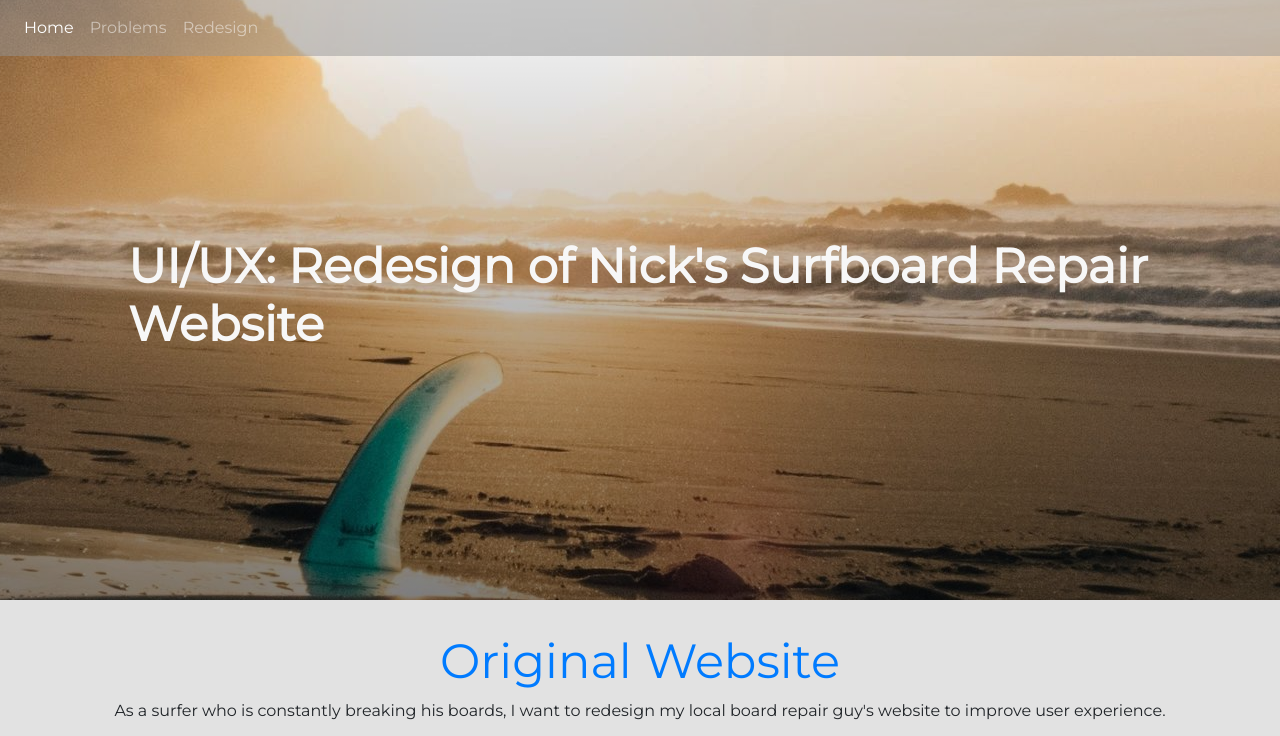
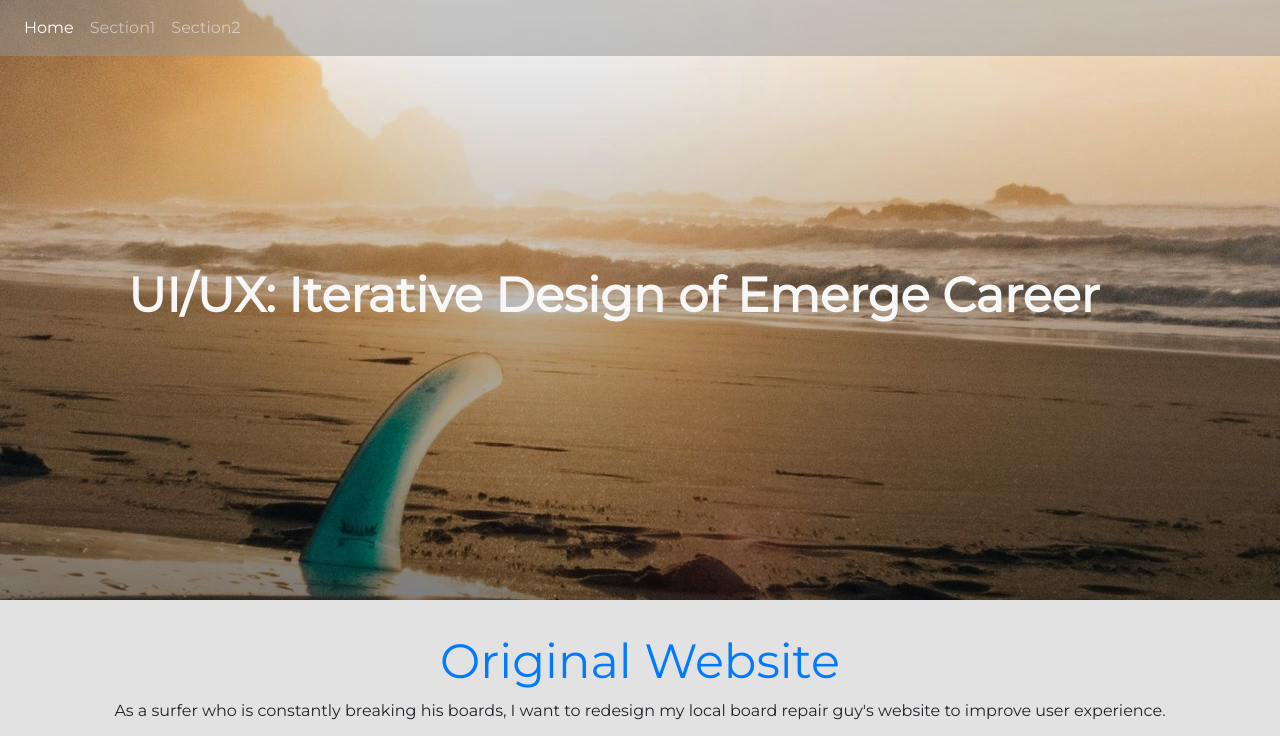
Before and after one commit to benhduong/iterativehandin, a plain HTML site: page index.html in a window 1280 px wide. Shown: the top 736 px of the page. Drawn offline with nearby package versions, Linux system fonts and the light colour scheme; grey boxes are pictures that could not be loaded.

Commit message:
updated titles

```diff
--- a/index.html
+++ b/index.html
@@ -3,7 +3,7 @@
     <head>
         <meta charset="utf-8">
         <meta name="viewport" content="width=device-width, initial-scale=1.0">
-        <title>Redesign: Nick's Surfboard Repair</title>
+        <title>Iterative Design: Emerge Career</title>
         <link rel="stylesheet" href="https://cdn.jsdelivr.net/npm/bootstrap@4.0.0/dist/css/bootstrap.min.css" integrity="sha384-Gn5384xqQ1aoWXA+058RXPxPg6fy4IWvTNh0E263XmFcJlSAwiGgFAW/dAiS6JXm" crossorigin="anonymous">
         <link rel="stylesheet" href="styles.css">
         <link href='https://fonts.googleapis.com/css?family=Montserrat' rel='stylesheet'>
@@ -20,16 +20,16 @@
                   <a class="nav-link" href="#">Home <span class="sr-only">(current)</span></a>
                 </li>
                 <li class="nav-item">
-                  <a class="nav-link" href="#problems">Problems</a>
+                  <a class="nav-link" href="#problems">Section1</a>
                 </li>
                 <li class="nav-item">
-                    <a class="nav-link" href="#redesign">Redesign</a>
+                    <a class="nav-link" href="#redesign">Section2</a>
                   </li>
               </ul>
             </div>
           </nav>
         <div class="welcome">
-            <h1><b>UI/UX: Redesign of Nick's Surfboard Repair Website</b></h1>
+            <h1><b>UI/UX: Iterative Design of Emerge Career</b></h1>
         </div>
         <hr>
         <h2><a href="https://nickssurfboardrepair.com/">Original Website</a></h2>
```
